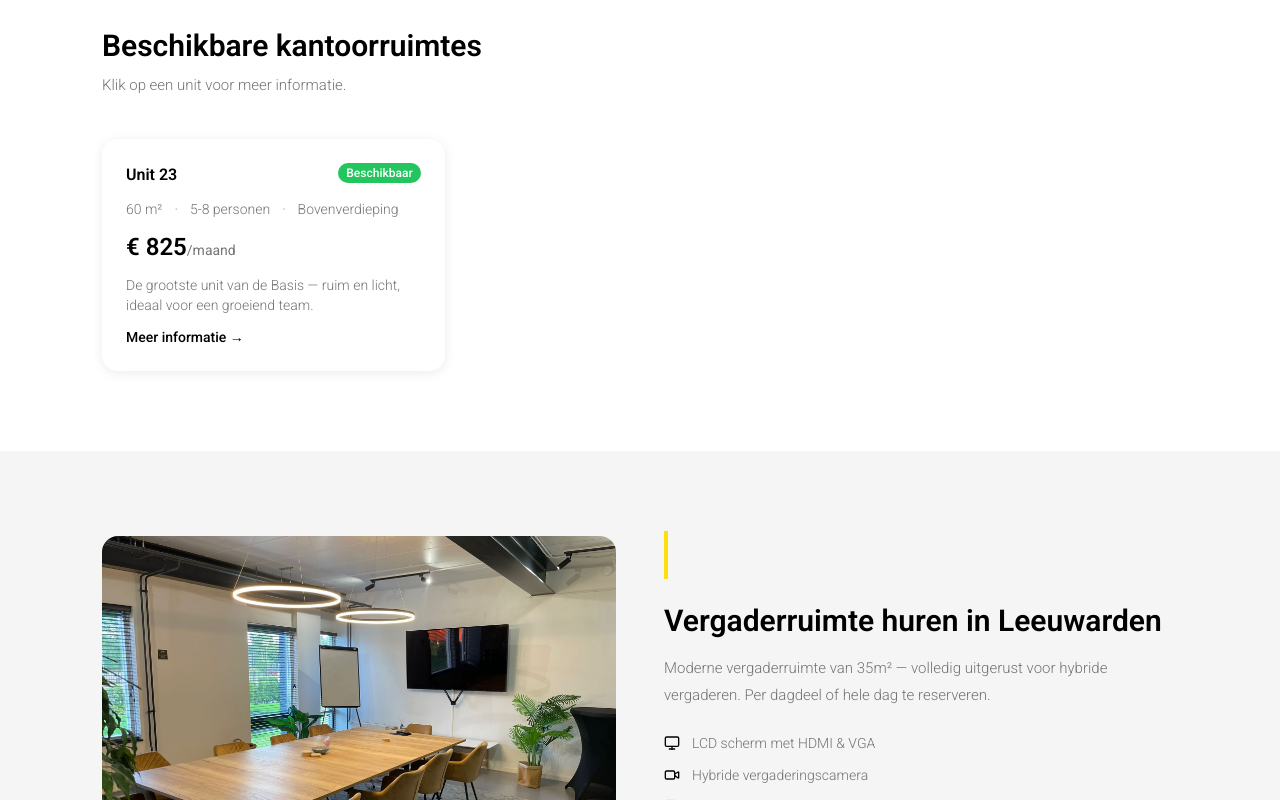
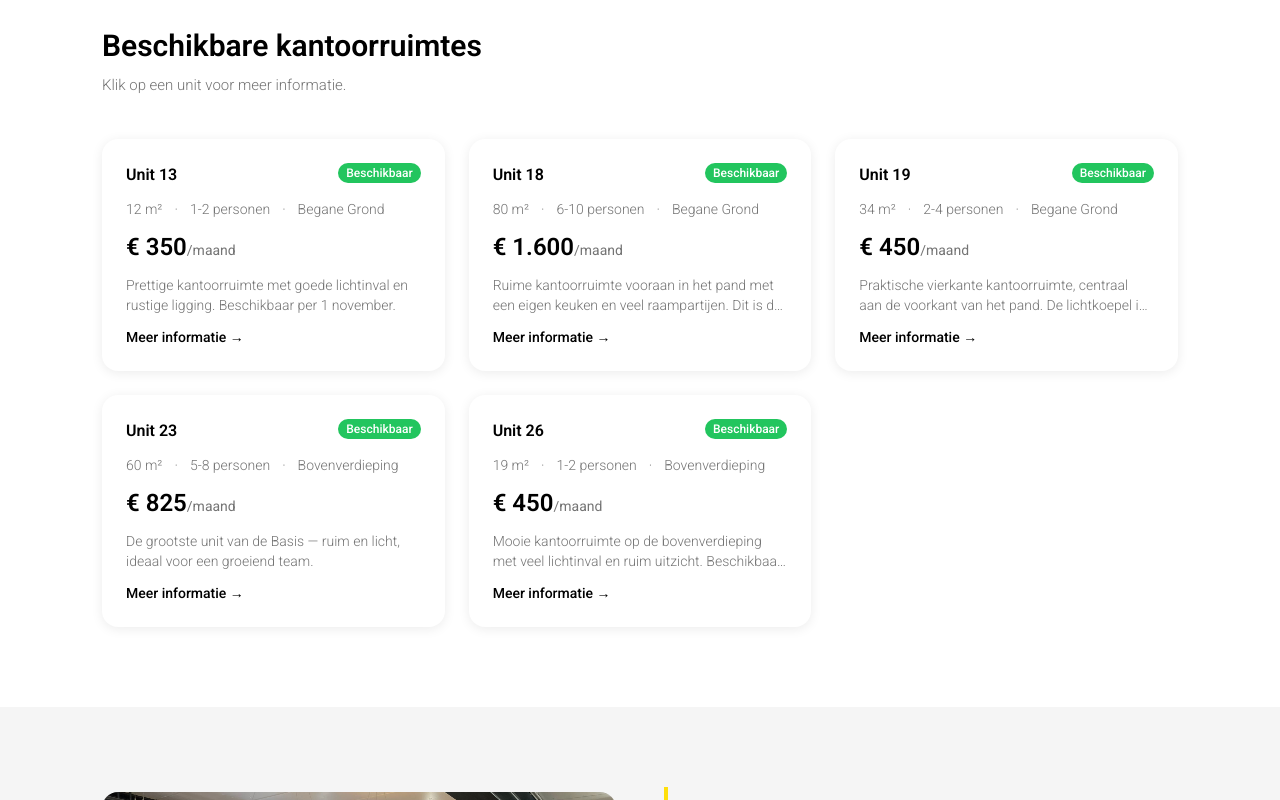
Before and after one commit to leoleoleo131/bedrijvenbasis, a Next.js app: page / in a window 1280 px wide. Shown: the part 1040-1840 px from the top of the page. Built offline with nearby package versions, Linux system fonts and the light colour scheme.

Commit message:
Voeg beschikbare units 18, 19 en 26 toe

```diff
--- a/data/units.ts
+++ b/data/units.ts
@@ -62,10 +62,10 @@ export const units: Unit[] = [
     id: 'unit-13',
     naam: 'Unit 13',
     oppervlakte: 12,
-    prijs: 355,
-    status: 'verhuurd',
+    prijs: 350,
+    status: 'beschikbaar',
     verdieping: 'begane-grond',
-    omschrijving: 'Prettige kantoorruimte met goede lichtinval en rustige ligging.',
+    omschrijving: 'Prettige kantoorruimte met goede lichtinval en rustige ligging. Beschikbaar per 1 november.',
     faciliteiten: ['Internet/WiFi', 'Gemeubileerd beschikbaar', 'Gratis parkeren', '24/7 toegang'],
     personen: '1-2 personen',
   },
@@ -81,6 +81,28 @@ export const units: Unit[] = [
     personen: '1 persoon',
   },
   {
+    id: 'unit-18',
+    naam: 'Unit 18',
+    oppervlakte: 80,
+    prijs: 1600,
+    status: 'beschikbaar',
+    verdieping: 'begane-grond',
+    omschrijving: 'Ruime kantoorruimte vooraan in het pand met een eigen keuken en veel raampartijen. Dit is de eerste ruimte die je vanaf de Troelstraweg ziet. Beschikbaar per 1 april 2027, in overleg eventueel eerder of later.',
+    faciliteiten: ['Eigen keuken', 'Veel lichtinval', 'Eigen airco voor verwarmen en koelen', 'Internet/WiFi', 'Gratis parkeren', '24/7 toegang'],
+    personen: '6-10 personen',
+  },
+  {
+    id: 'unit-19',
+    naam: 'Unit 19',
+    oppervlakte: 34,
+    prijs: 450,
+    status: 'beschikbaar',
+    verdieping: 'begane-grond',
+    omschrijving: 'Praktische vierkante kantoorruimte, centraal aan de voorkant van het pand. De lichtkoepel in het dak zorgt voor natuurlijk daglicht. Beschikbaar rond 1 april 2027, in overleg eventueel eerder of later.',
+    faciliteiten: ['Lichtkoepel', 'Eigen airco voor verwarmen en koelen', 'Internet/WiFi', 'Gratis parkeren', '24/7 toegang'],
+    personen: '2-4 personen',
+  },
+  {
     id: 'unit-23',
     naam: 'Unit 23',
     oppervlakte: 60,
@@ -91,4 +113,15 @@ export const units: Unit[] = [
     faciliteiten: ['Internet/WiFi', 'Veel lichtinval', 'Uitzicht', 'Gemeubileerd beschikbaar', 'Gratis parkeren', '24/7 toegang'],
     personen: '5-8 personen',
   },
+  {
+    id: 'unit-26',
+    naam: 'Unit 26',
+    oppervlakte: 19,
+    prijs: 450,
+    status: 'beschikbaar',
+    verdieping: 'bovenverdieping',
+    omschrijving: 'Mooie kantoorruimte op de bovenverdieping met veel lichtinval en ruim uitzicht. Beschikbaar per 1 november. De huurprijs is €450 per maand exclusief btw.',
+    faciliteiten: ['Internet/WiFi', 'Veel lichtinval', 'Uitzicht', 'Gemeubileerd beschikbaar', 'Gratis parkeren', '24/7 toegang'],
+    personen: '1-2 personen',
+  },
 ]
```
